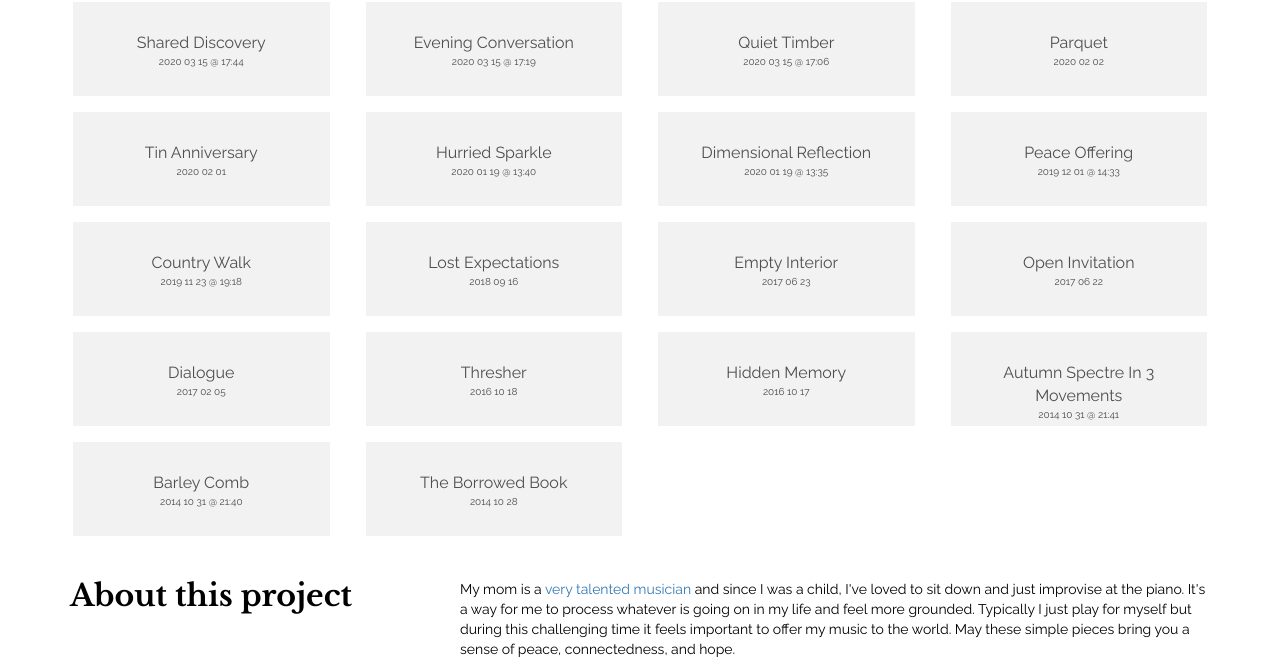
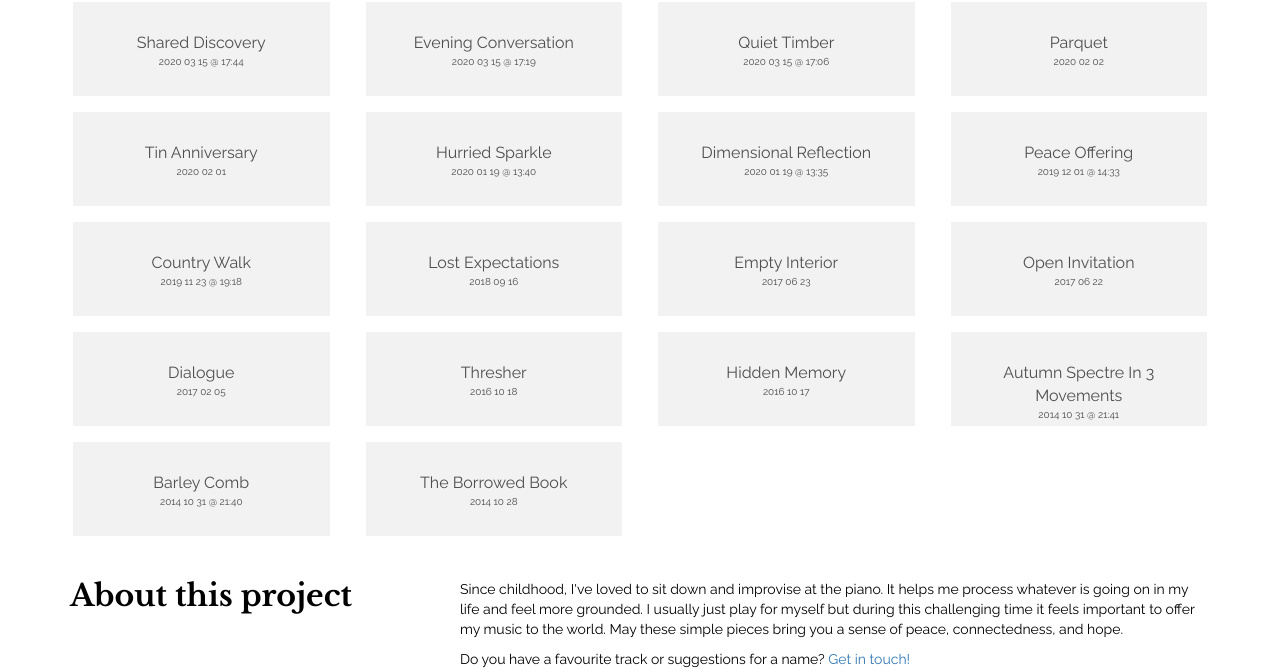
Before and after one commit to peterkappus/piano-sketchbook, a plain HTML site: page public/index.html in a window 1280 px wide. Shown: the part 487-1159 px from the top of the page. Drawn offline with nearby package versions, Linux system fonts and the light colour scheme.

Commit message:
copy tweak

```diff
--- a/public/index.html
+++ b/public/index.html
@@ -113,7 +113,7 @@
 
           </div>
           <div class="col-md-8">
-            <p style="margin-top: 2rem">My mom is a <a href="http://carolkappus.com">very talented musician</a> and since I was a child, I've loved to sit down and just improvise at the piano. It's a way for me to process whatever is going on in my life and feel more grounded. Typically I just play for myself but during this challenging time it feels important to offer my music to the world. May these simple pieces bring you a sense of peace, connectedness, and hope.</p>
+            <p style="margin-top: 2rem">Since childhood, I've loved to sit down and improvise at the piano. It helps me process whatever is going on in my life and feel more grounded. I usually just play for myself but during this challenging time it feels important to offer my music to the world. May these simple pieces bring you a sense of peace, connectedness, and hope.</p>
             <p>Do you have a favourite track or suggestions for a name? <a href="https://www.peterkappus.com/contact">Get in touch!</a></p>
 
             <p><a href="https://www.peterkappus.com">Visit my website.</a> Want to know when new work gets posted? Follow me on twitter or instagram below.</p>
```
